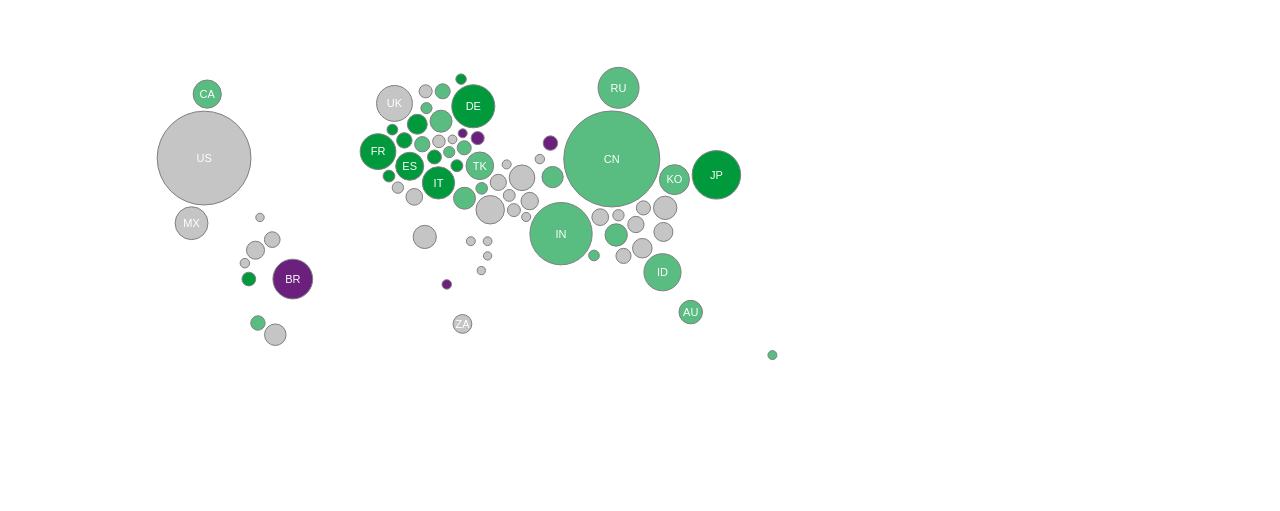
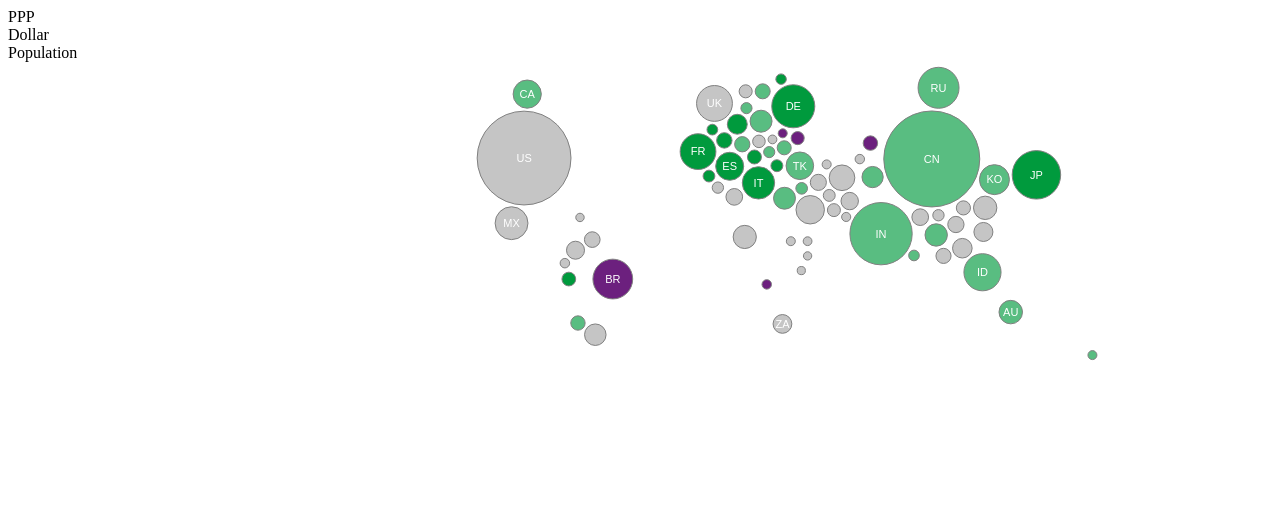
Before and after one commit to BLKBII/EasingMap, a plain HTML site: page index.html in a window 1280 px wide. Drawn offline with nearby package versions, Linux system fonts and the light colour scheme.

Commit message:
Update index.html

```diff
--- a/index.html
+++ b/index.html
@@ -7,8 +7,12 @@
 
   </head>
 
-  <body>
-
+   <body>
+  <div class="hAxisButtons" style="height:30px;width:320px;float:left">
+        	      <div class="hbutton selected" id="PPP">PPP</div>
+		            <div class="hbutton"  id="Dollar">Dollar</div>
+						<div class="hbutton"  id="Population">Population</div>
+    </div>
     <script src="script.js"></script>
   </body>
 
```
